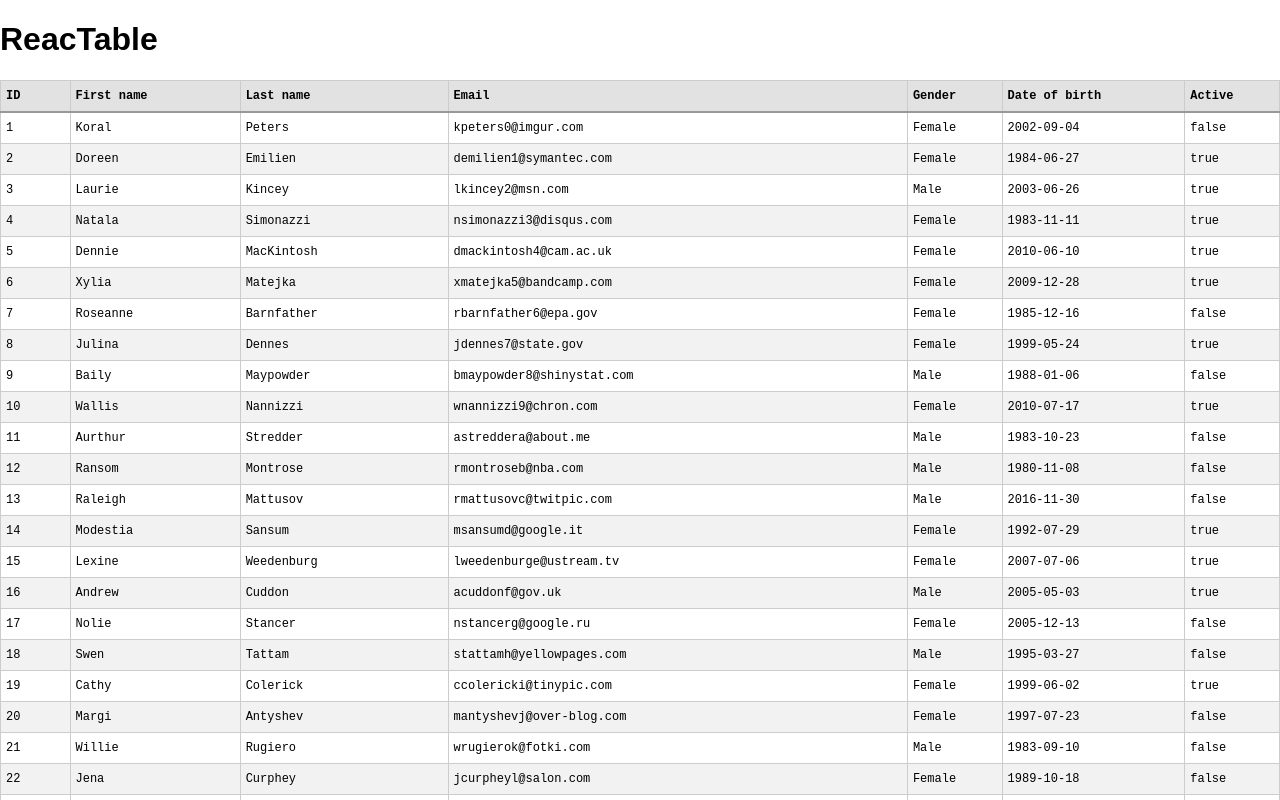
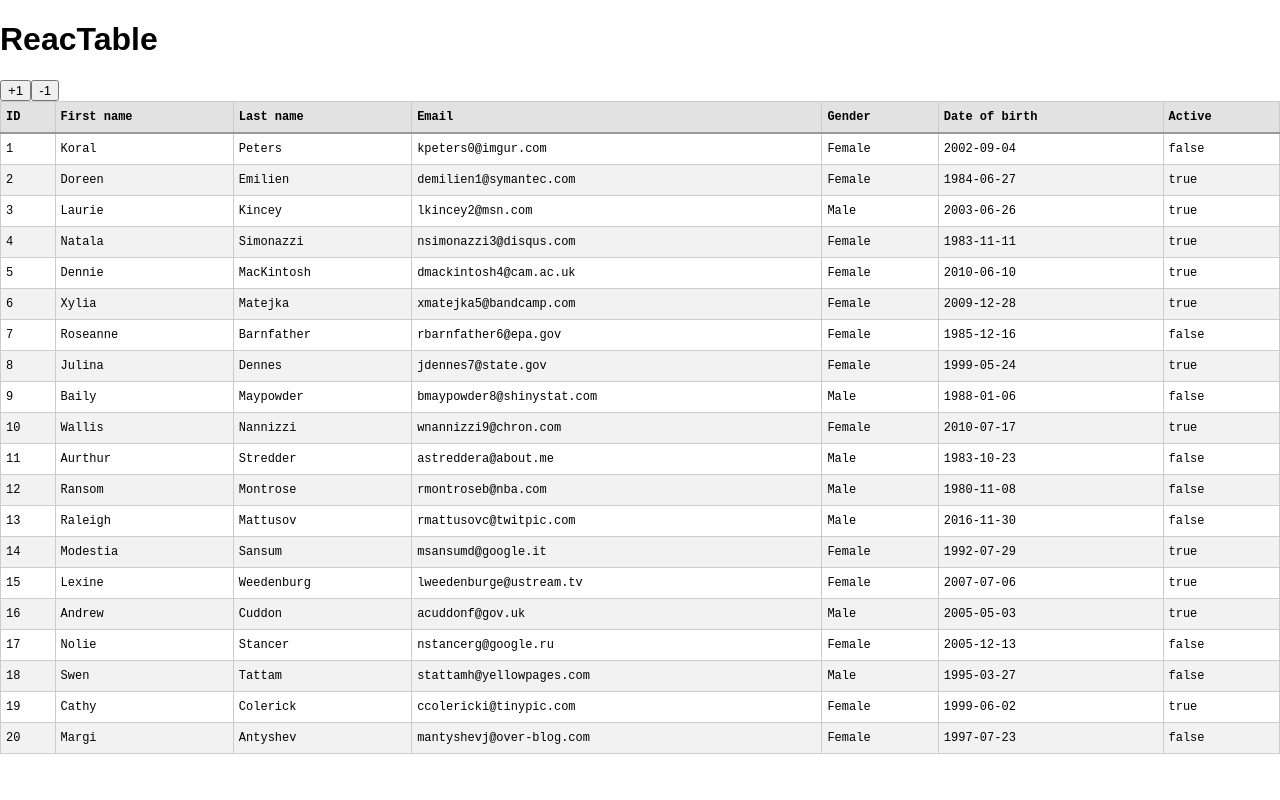
Before and after one commit to tiramizoo/reactable, a React (Create React App) app: page / in a window 1280 px wide. Shown: the top 800 px of the page. Built offline with nearby package versions, Linux system fonts and the light colour scheme.

Commit message:
Navigate

```diff
--- a/package.json
+++ b/package.json
@@ -3,6 +3,7 @@
   "version": "0.1.0",
   "private": true,
   "dependencies": {
+    "lodash": "^4.17.4",
     "react": "^15.6.1",
     "react-dom": "^15.6.1",
     "react-redux": "^5.0.6",
--- a/src/actions/items_actions.js
+++ b/src/actions/items_actions.js
@@ -1,4 +1,6 @@
 export const SET_ITEMS = 'SET_ITEMS'
+export const PREVIOUS_ITEM = 'PREVIOUS_ITEM'
+export const NEXT_ITEM = 'NEXT_ITEM'
 
 /*
  * action creators
@@ -10,3 +12,19 @@
     items,
   }
 }
+
+export function nextItem(filtered, lastItem) {
+  return {
+    type: NEXT_ITEM,
+    filtered,
+    lastItem,
+  }
+}
+
+export function prevousItem(filtered, firstItem) {
+  return {
+    type: PREVIOUS_ITEM,
+    filtered,
+    firstItem,
+  }
+}
--- a/src/components/table.jsx
+++ b/src/components/table.jsx
@@ -1,10 +1,14 @@
 import React from 'react'
 
 const Table = (props) => {
-  const { filteredItems } = props
+  const { filteredItems, currentItems, nextItem, prevousItem } = props
   return (
     <div>
       <h1> ReacTable </h1>
+      <div>
+        <button onClick={() => nextItem(filteredItems, currentItems)}> +1 </button>
+        <button onClick={() => prevousItem(filteredItems, currentItems)}> -1 </button>
+      </div>
       <table>
         <thead>
           <tr>
@@ -18,7 +22,7 @@
           </tr>
         </thead>
         <tbody>
-          { filteredItems.map(item =>
+          { currentItems.map(item =>
             <tr key={item.id}>
               <td>{ item.id }</td>
               <td>{ item.first_name }</td>
--- a/src/containers/table.js
+++ b/src/containers/table.js
@@ -1,14 +1,31 @@
 import { connect } from 'react-redux'
+import last from 'lodash/last'
+import first from 'lodash/first'
 import TableComponent from '../components/table'
+import { nextItem, prevousItem } from '../actions/items_actions'
 
 
 const mapStateToProps = state => ({
   items: state.items,
   filteredItems: state.filtered,
+  currentItems: state.current_items,
 })
 
+const mapDispatchToProps = dispatch => (
+  {
+    nextItem: (filtered, currentItems) => {
+      const lastItem = last(currentItems)
+      dispatch(nextItem(filtered, lastItem))
+    },
+    prevousItem: (filtered, currentItems) => {
+      const firstItem = first(currentItems)
+      dispatch(prevousItem(filtered, firstItem))
+    },
+  }
+)
+
 const Table = connect(
-  mapStateToProps,
+  mapStateToProps, mapDispatchToProps,
 )(TableComponent)
 
 export default Table
--- /dev/null
+++ b/src/reducers/current_items.js
@@ -0,0 +1,24 @@
+import { SET_ITEMS, NEXT_ITEM, PREVIOUS_ITEM } from '../actions/items_actions'
+
+function current_items(state = [], action) {
+  switch (action.type) {
+    case SET_ITEMS:
+      return action.items.slice(0,20)
+    case NEXT_ITEM:
+      const lastIndex = action.filtered.indexOf(action.lastItem)
+      if (lastIndex + 1 === action.filtered.length) {
+        return action.filtered.slice(lastIndex - 19, lastIndex + 1)
+      }
+      return action.filtered.slice(lastIndex - 18, lastIndex + 2)
+    case PREVIOUS_ITEM:
+      const firstIndex = action.filtered.indexOf(action.firstItem)
+      if (firstIndex === 0) {
+        return action.filtered.slice(0,20)
+      }
+      return action.filtered.slice(firstIndex - 1, firstIndex + 19)
+    default:
+      return state
+  }
+}
+
+export default current_items
--- a/src/reducers/index.js
+++ b/src/reducers/index.js
@@ -2,8 +2,10 @@
 
 import items from './items'
 import filtered from './filtered'
+import current_items from './current_items'
 
 export default combineReducers({
   items,
   filtered,
+  current_items,
 })
```
